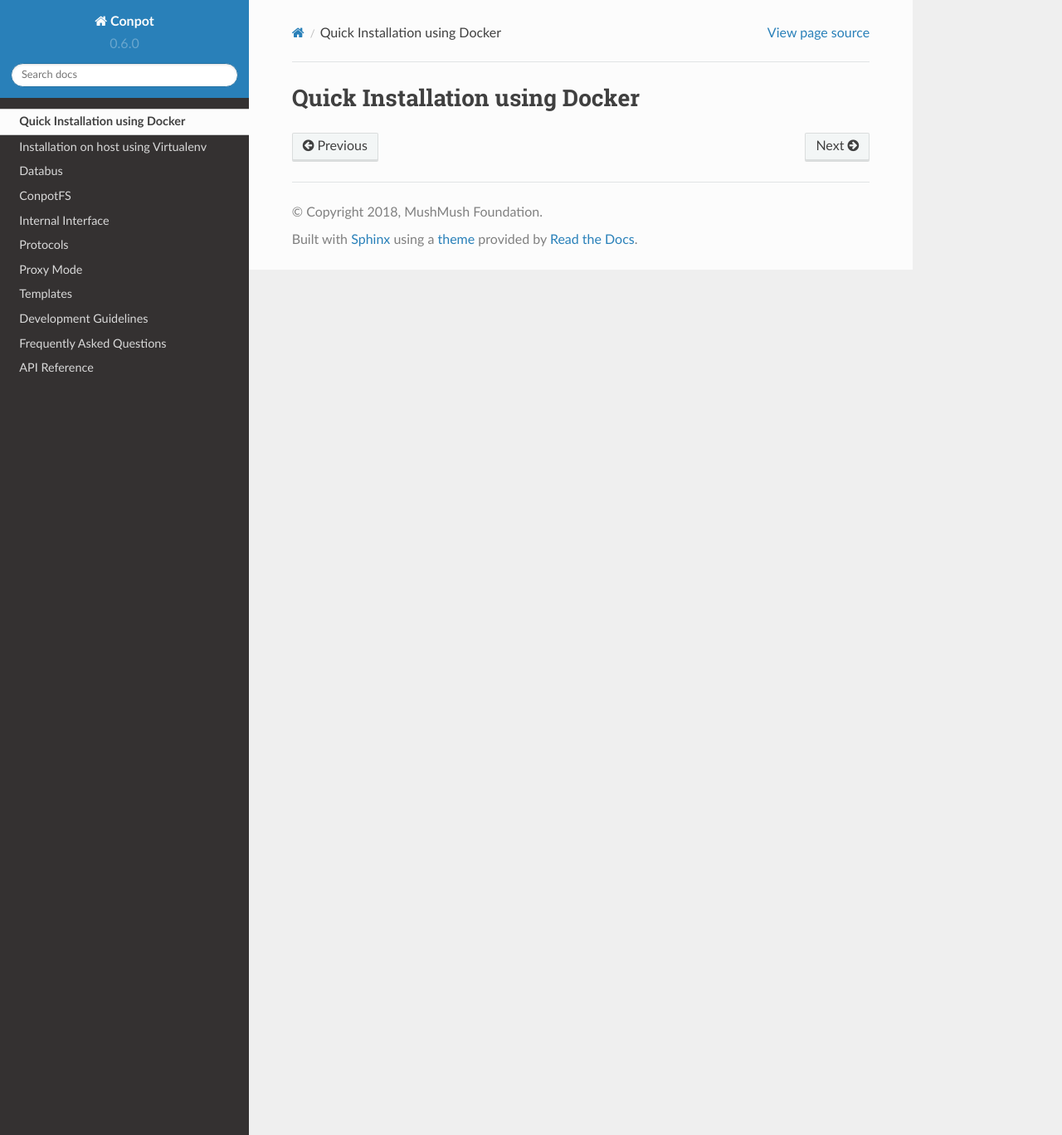
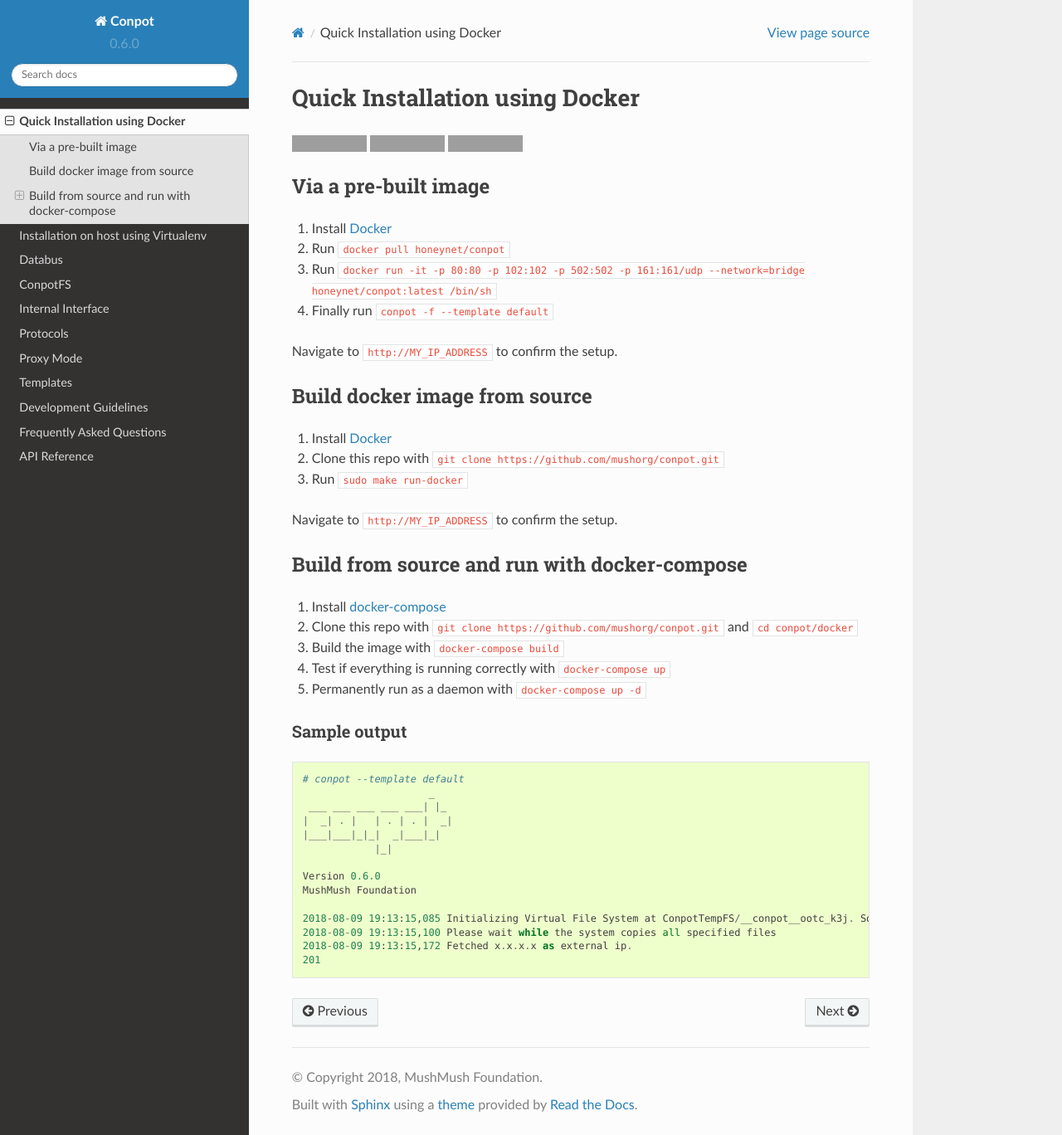
Before and after one commit to logictitans/PLC-conpot, a Sphinx documentation site: the page built from docs/source/installation/quick_install.rst, in a window 1280 px wide and 1368 px high. Shown: the whole window at 83% size. Built offline with Sphinx 7.4.7 and the Read the Docs theme 2.0.0, drawn with Linux system fonts in a browser that asks for light colours; grey boxes are pictures that could not be loaded.

```diff
--- a/docs/source/development/guidelines.rst
+++ b/docs/source/development/guidelines.rst
@@ -17,10 +17,6 @@ Style
 Copyright
 ---------
 * If you are adding a file/code which is produced only by you, feel free to add the license information and a notice who holds the copyrights.
-
-Environment
------------
-* PyCharm is recommended.
 
 Recommended git workflow
 ------------------------
--- a/docs/source/installation/install.rst
+++ b/docs/source/installation/install.rst
@@ -1,5 +1,5 @@
 Installation on host using Virtualenv
-==========
+======================================
 
 A generic way to keep Python installations separate is using `virtualenv <https://pypi.python.org/pypi/virtualenv>`_. This way you can run conpot on your machine without littering your machine. This guides assumes you have Python 3.6 installed and running on your computer.
 
--- a/docs/source/installation/quick_install.rst
+++ b/docs/source/installation/quick_install.rst
@@ -1,2 +1,65 @@
 Quick Installation using Docker
-==========
+===============================
+
+|Docker Build Status| |Docket Image Size| |Docker Pulls|
+
+Via a pre-built image
+^^^^^^^^^^^^^^^^^^^^^
+
+1. Install `Docker`_
+2. Run ``docker pull honeynet/conpot``
+3. Run
+   ``docker run -it -p 80:80 -p 102:102 -p 502:502 -p 161:161/udp --network=bridge honeynet/conpot:latest /bin/sh``
+4. Finally run ``conpot -f --template default``
+
+Navigate to ``http://MY_IP_ADDRESS`` to confirm the setup.
+
+Build docker image from source
+^^^^^^^^^^^^^^^^^^^^^^^^^^^^^^
+
+1. Install `Docker`_
+2. Clone this repo with ``git clone https://github.com/mushorg/conpot.git``
+3. Run ``sudo make run-docker``
+
+Navigate to ``http://MY_IP_ADDRESS`` to confirm the setup.
+
+Build from source and run with docker-compose
+^^^^^^^^^^^^^^^^^^^^^^^^^^^^^^^^^^^^^^^^^^^^^
+
+1. Install `docker-compose`_
+2. Clone this repo with
+   ``git clone https://github.com/mushorg/conpot.git`` and
+   ``cd conpot/docker``
+3. Build the image with ``docker-compose build``
+4. Test if everything is running correctly with ``docker-compose up``
+5. Permanently run as a daemon with ``docker-compose up -d``
+
+Sample output
+-------------
+
+::
+
+   # conpot --template default
+                        _
+    ___ ___ ___ ___ ___| |_
+   |  _| . |   | . | . |  _|
+   |___|___|_|_|  _|___|_|
+               |_|
+
+   Version 0.6.0
+   MushMush Foundation
+
+   2018-08-09 19:13:15,085 Initializing Virtual File System at ConpotTempFS/__conpot__ootc_k3j. Source specified : tar://conpot-0.6.0-py3.6/conpot/data.tar
+   2018-08-09 19:13:15,100 Please wait while the system copies all specified files
+   2018-08-09 19:13:15,172 Fetched x.x.x.x as external ip.
+   201
+
+.. _Docker: https://docs.docker.com/engine/installation/
+.. _docker-compose: https://docs.docker.com/compose/install/
+
+.. |Docker Build Status| image:: https://img.shields.io/docker/build/honeynet/conpot.svg
+   :target: https://hub.docker.com/r/honeynet/conpot
+.. |Docket Image Size| image:: https://img.shields.io/microbadger/image-size/honeynet/conpot.svg
+   :target: https://hub.docker.com/r/honeynet/conpot
+.. |Docker Pulls| image:: https://img.shields.io/docker/pulls/honeynet/conpot.svg
+   :target: https://hub.docker.com/r/honeynet/conpot
```
Also changed, not shown: README.md (+8 -70 lines), docs/source/concepts/internal_interface.rst (+7 -1 lines).
